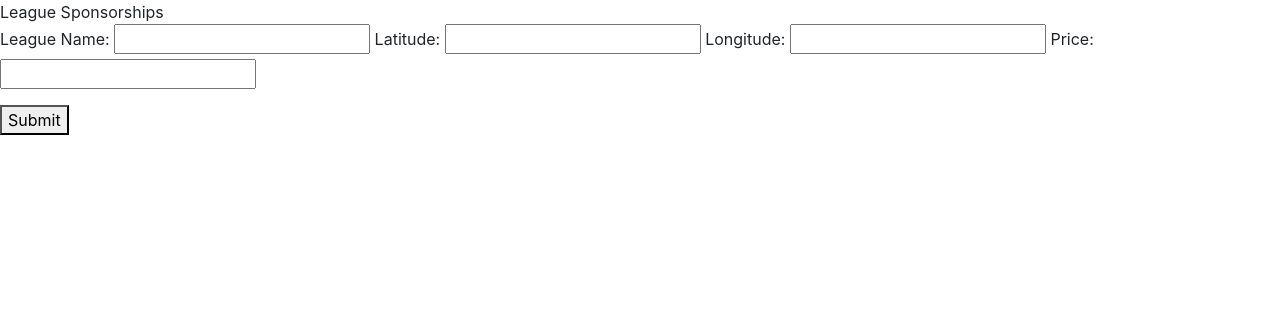
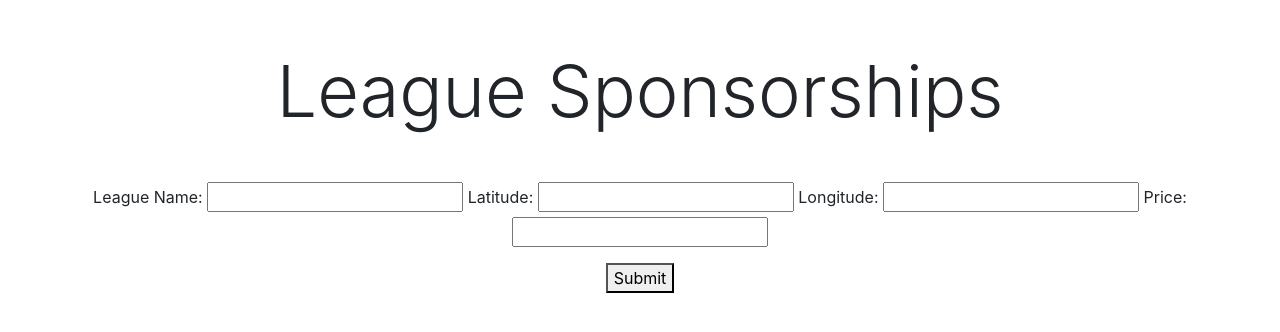
Before and after one commit to shmuelhonig/league_sponsorships, a Flask app: page / in a window 1280 px wide. Shown: the top 332 px of the page. Run offline with Flask 2, Linux system fonts and the light colour scheme; some libraries are stand-ins or nearby versions.

Commit message:
Add Bootstrap classes to templates

```diff
--- a/templates/addLeague.html
+++ b/templates/addLeague.html
@@ -2,9 +2,9 @@
 
 {% block content %}
 <section>
-  <div>
+  <div class='container'>
     <form action=# method='post'>
-      <div class='form-group'>
+      <div class='form-group text-center'>
         <label for='league-name'>League Name:</label>
         <input id='league-name' type='text' name='name' required/>
         <label for='latitude'>Latitude:</label>
@@ -14,7 +14,9 @@
         <lable for='price'>Price:</lable>
         <input id='price' type='number' name='price' required/>
       </div>
-      <button id='submit' type='submit'>Submit</button>
+      <div class='text-center'>
+        <button id='submit' type='submit'>Submit</button>
+      </div>
     </form>
   </div>
 </section>
--- a/templates/base.html
+++ b/templates/base.html
@@ -7,7 +7,7 @@
     <title>League Sponsorships</title>
   </head>
   <body>
-    <header>League Sponsorships</header>
+    <header class="text-center my-5 display-3">League Sponsorships</header>
     <main>
       {% block content %}
       {% endblock %}
```
Also changed, not shown: templates/findLeagues.html (+4 -4 lines).
